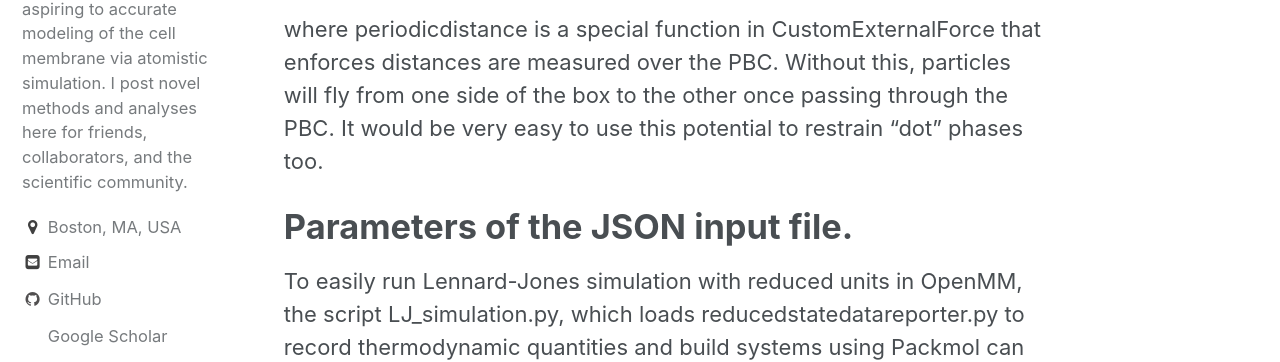
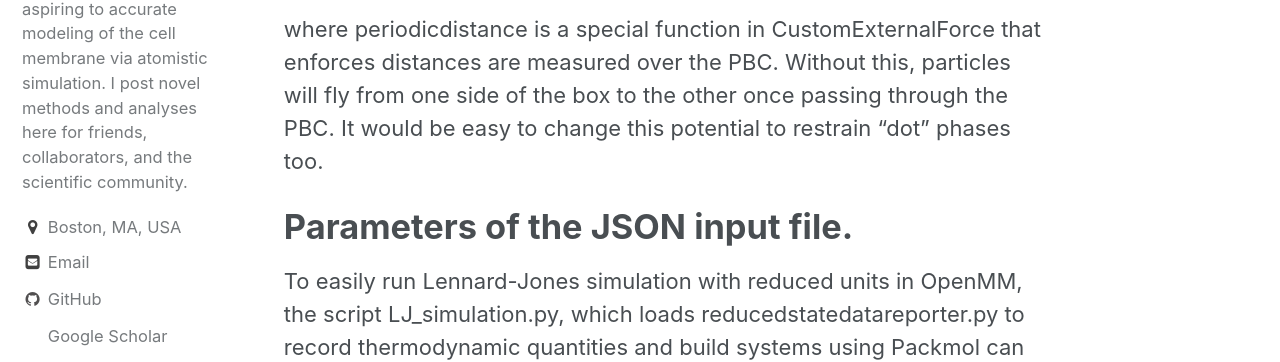
Before and after one commit to gpantel/gpantel.github.io, a Jekyll site: the page built from _posts/2019-26-19-LJsimulation.markdown, in a window 1280 px wide and 900 px high, scrolled down 11218 px. Shown: the part 244-606 px from the top of the window. Built offline with Jekyll 4.4.1, drawn with Linux system fonts in a browser that asks for light colours; formulas are drawn with MathJax 3.

Commit message:
Sentence change

````diff
--- a/_posts/2019-26-19-LJsimulation.markdown
+++ b/_posts/2019-26-19-LJsimulation.markdown
@@ -185,7 +185,7 @@ flatres.addGlobalParameter('forcewall', forcewall)
 flatres.addGlobalParameter('droff', width)
 flatres.addPerParticleParameter('x0')
 ```
-where periodicdistance is a special function in CustomExternalForce that enforces distances are measured over the PBC. Without this, particles will fly from one side of the box to the other once passing through the PBC. It would be very easy to use this potential to restrain "dot" phases too.
+where periodicdistance is a special function in CustomExternalForce that enforces distances are measured over the PBC. Without this, particles will fly from one side of the box to the other once passing through the PBC. It would be easy to change this potential to restrain "dot" phases too.
 
 # Parameters of the JSON input file.
 
````
Also changed, not shown: 2 other files.
